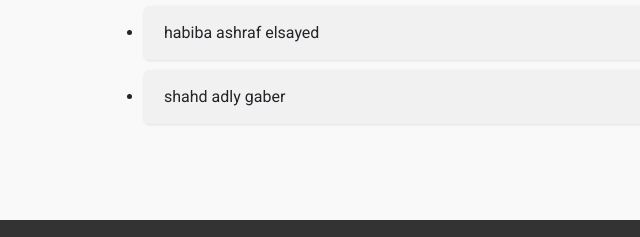
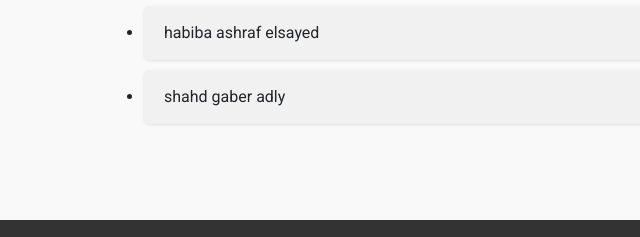
Before and after one commit to seif483r7/collgep, a plain HTML site: page seif.html in a window 1280 px wide. Shown: the part 2205-2442 px from the top of the page, 0-640 px from the left. Drawn offline with nearby package versions, Linux system fonts and the light colour scheme.

Commit message:
Update seif.html

```diff
--- a/seif.html
+++ b/seif.html
@@ -300,7 +300,7 @@
         <li class="animate_animated animate_flipInX">Abdelrahman mohamed ahmed</li>
         <li class="animate_animated animate_flipInX">Gamal mohamed ashor</li>
         <li class="animate_animated animate_flipInX">habiba ashraf elsayed</li>
-        <li class="animate_animated animate_flipInX">shahd adly gaber</li>
+        <li class="animate_animated animate_flipInX">shahd gaber adly</li>
       </ul>
       </section>
       </div>
```
